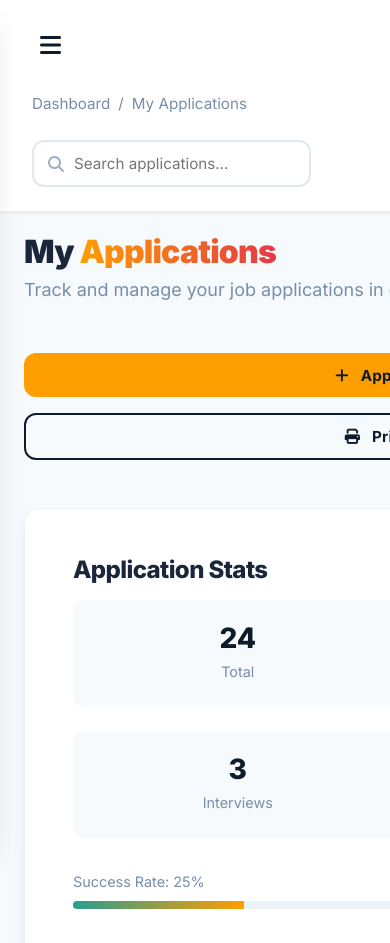
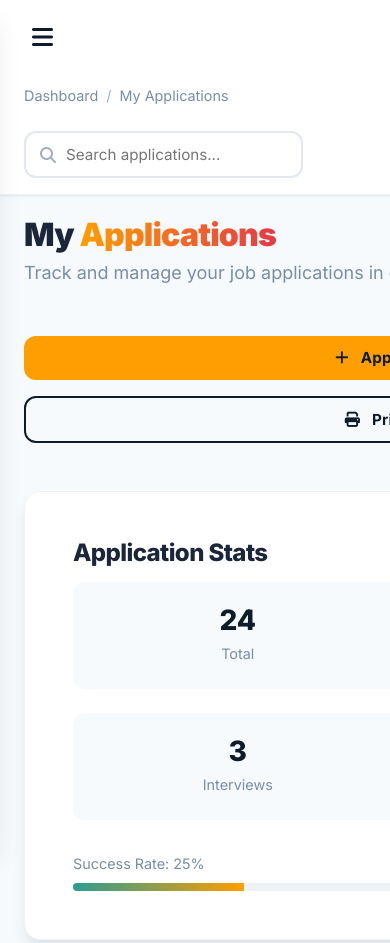
Before and after one commit to oborimusa/Jobpitality, a plain HTML site: page candidate-dashboard/applications.html in a window 390 px wide. Shown: the top 943 px of the page. Drawn offline with Linux system fonts and the light colour scheme.

Commit message:
updated my html code

```diff
--- a/candidate-dashboard/applications.html
+++ b/candidate-dashboard/applications.html
@@ -526,7 +526,7 @@
         }
 
         .breadcrumb-separator {
-            color: var(--color-gray-400);
+            color: var(--color-gray-600);
         }
 
         .top-bar-actions {
@@ -1027,10 +1027,6 @@
 
             .main-content {
                 margin-left: 0;
-            }
-
-            .mobile-menu-toggle {
-                display: block;
             }
 
             .search-bar input {
@@ -1184,11 +1180,22 @@
             cursor: pointer;
             padding: var(--space-xs);
             z-index: 1001;
+            margin-right: var(--space-sm);
         }
 
         @media (max-width: 1024px) {
             .mobile-menu-toggle {
                 display: block;
+                order: -1; /* Move to the beginning of flex container */
+            }
+
+            .top-bar {
+                padding: var(--space-sm) var(--space-md);
+            }
+
+            .breadcrumb {
+                margin-left: 0;
+                font-size: 0.9rem;
             }
         }
 
```
